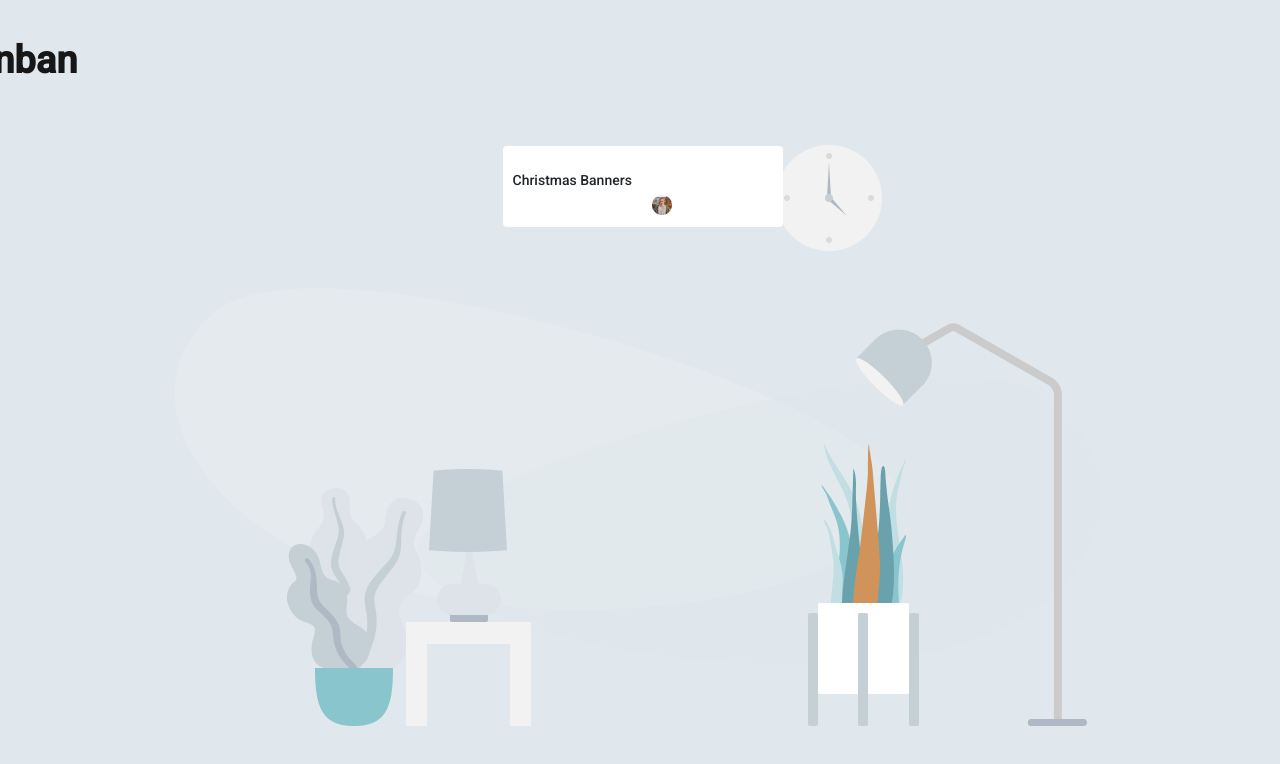
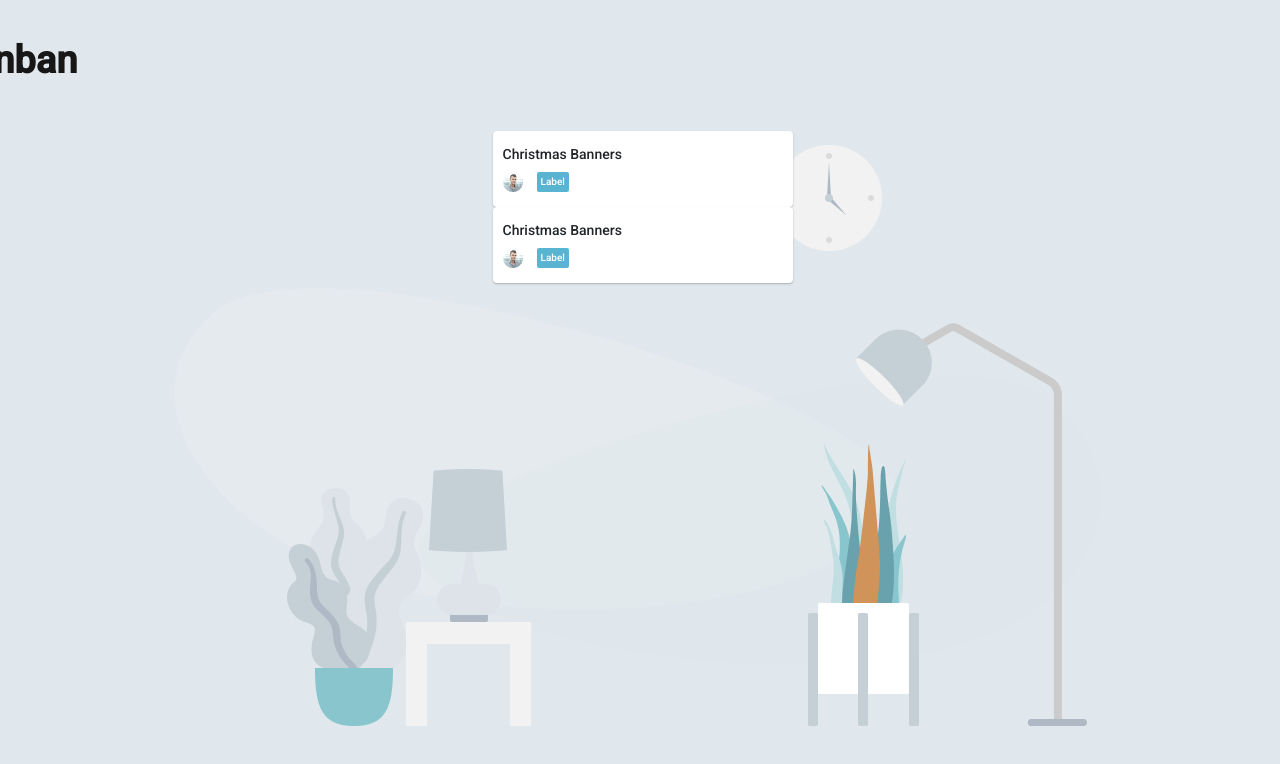
Before and after one commit to rfcosta85/kanban, a React (Create React App) app in the folder kanban/: page / in a window 1280 px wide. Shown: the top 764 px of the page. Built offline with nearby package versions, Linux system fonts and the light colour scheme.

Commit message:
Atualização de estlização de card principal1

```diff
--- a/kanban/src/App.css
+++ b/kanban/src/App.css
@@ -1,5 +1,3 @@
-
-
 
 .App-header {
   background-color: #E1E8ED;
@@ -23,13 +21,13 @@
  margin-right: 1254px;
 
 }
-.Card_div{
+.card_todo{
   display: flex;
   flex-direction: column;
-  align-items: flex-start;
-  padding: 15px 10px;
-  position: static;
   margin-left: 5px;
+  margin-top: 10px;
+  align-items: center;
+
 }
 
 .avatar_male{
@@ -37,14 +35,3 @@
  margin-top: 36px;
 
 }
-.text1_style{
-  position: static;
-  font-style: normal;
-  font-size: 14px;
-  line-height: 21px;
-  color: #212529;
-  margin-top: 1px;
-  margin-left: 10px;
-  height: 20px;
-
-}
--- a/kanban/src/App.js
+++ b/kanban/src/App.js
@@ -1,22 +1,15 @@
-import back from './Home.png';
 import './App.css';
 import Card from './components/Card/Card';
-import avatar from './components/icon/female.png'
-import avatar2 from './components/icon/man.png'
-import Label from './components/Label_card/Label_card'
-
 
 function App() {
   return (
 
     <div className="App">
       <header className="App-header">
-      <p class="kanban_text">Kanban </p>
-      <div className="Card_div">
-        <Card>
-        <p className="text1_style">Christmas Banners</p>
-         <img src={avatar} className="avatar_male" alt="avatar" />
-        </Card>
+      <p class="kanban_text">Kanban</p>
+      <div className="card_todo">
+        <Card/>
+        <Card/>
         </div>
 
      </header>
--- a/kanban/src/components/Card/Card.css
+++ b/kanban/src/components/Card/Card.css
@@ -1,12 +1,38 @@
   .card_label {
     display: flex;
-    flex-direction: row;
-    align-items: center;
+    flex-direction: column;
      background-color: #ffff;
-     height: 81px;
      width: 280px;
-   margin-top: 10px;
-   border-radius: 4px;
-
+    border-radius: 4px;
+    box-shadow:0px 1px 2px rgba(0, 0, 0, 0.25);
+    padding: 15px 10px;
 
   }
+
+  .label{
+    background-color:#59B4D1;
+    color: #ffff;
+    font-size: 10px;
+    margin-left: 14px;
+    line-height: 10px;
+    padding:5px 4px;
+    border-radius: 2px;
+  }
+
+    .text1_style{
+      font-style: normal;
+      font-size: 14px;
+      color: #212529;
+      margin: 0;
+  }
+
+  .avatar_male{
+   margin-top: 0;
+   margin-left: 0;
+
+  }
+  .label_div{
+    display: flex;
+     margin-top: 10px;
+     flex-direction: row;
+  }
--- a/kanban/src/components/Card/Card.js
+++ b/kanban/src/components/Card/Card.js
@@ -1,10 +1,13 @@
 import './Card.css'
+import avatarM from '../../components/icon/man.png'
 const Card = (props) => {
-  const { children = 'Label'} = props
-
-  return (
-     <div className="card_label">{children}
-     <span className="label"></span>
+ return (
+     <div className="card_label">
+     <p className="text1_style">Christmas Banners</p>
+     <div className="label_div">
+     <img src={avatarM} className="avatar_male" alt="avatar"></img>
+     <span className="label">Label</span>
+     </div>
     </div>
   )
 }
--- a/kanban/src/components/Text/Text.js
+++ b/kanban/src/components/Text/Text.js
@@ -0,0 +1 @@
+import Text from '.=Text.js'
```
